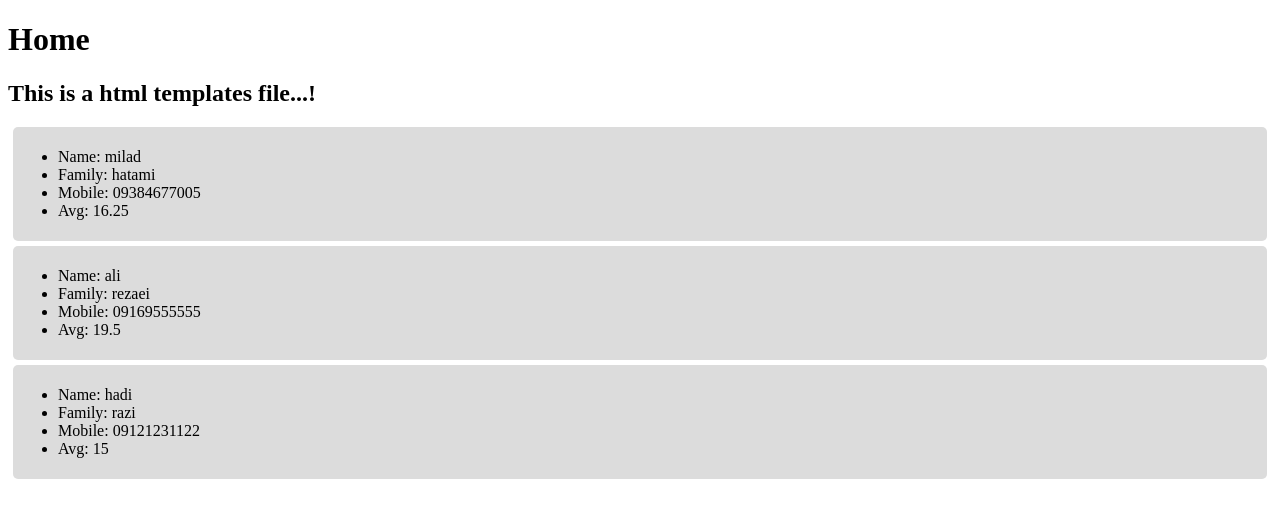
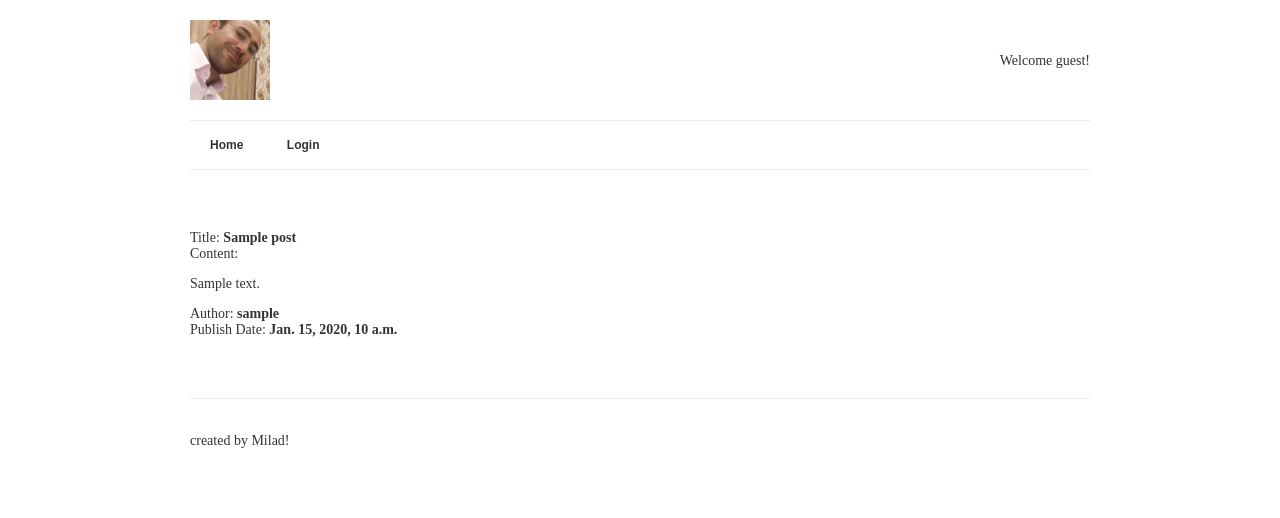
Before and after one commit to HZZSOFT/DjangoGit2, a Django app: page / in a window 1280 px wide. Shown: the top 518 px of the page. Run offline with Django 3.2, Linux system fonts and the light colour scheme; tables that the repository leaves empty hold one stand-in row (values such as "Sample post").

Commit message:
add login and logout page, add login_required decorator, change default LOGIN_URL and LOGIN_REDIRECT_URL

```diff
--- a/DjangoGit2/settings.py
+++ b/DjangoGit2/settings.py
@@ -5,7 +5,7 @@ Generated by 'django-admin startproject' using Django 2.1.2.
 
 For more information on this file, see
 https://docs.djangoproject.com/en/2.1/topics/settings/
-
+LOGIN_URL
 For the full list of settings and their values, see
 https://docs.djangoproject.com/en/2.1/ref/settings/
 """
@@ -52,6 +52,10 @@ MIDDLEWARE = [
 ]
 
 ROOT_URLCONF = 'DjangoGit2.urls'
+
+LOGIN_URL = '/login/'
+
+LOGIN_REDIRECT_URL = '/'
 
 TEMPLATES = [
     {
--- a/DjangoGit2/static/css/style.css
+++ b/DjangoGit2/static/css/style.css
@@ -70,7 +70,7 @@ nav a {
     line-height: 18px;
     padding: 15px 20px;
     display: inline-block;
-    text-transform: uppercase;
+    /*text-transform: uppercase;*/
     font-family: Arial, serif;
     color: #333;
 }
--- a/DjangoGit2/templates/base.html
+++ b/DjangoGit2/templates/base.html
@@ -2,7 +2,7 @@
 <!doctype html>
 <html>
 	<head>
-		<title>Django Git 2</title>
+		<title>Home</title>
 		<meta charset="utf-8">
 		<meta name="description"content="My great book review site">
 		<meta name="viewport" content="width=device-width, initial-scale=1">
@@ -12,18 +12,28 @@
 	<body>
 		<div class="container">
 			<header>
+            <a href="{%  url 'index' %}">
 				<img src="{% static 'img/milad.jpg' %}" alt="DjangoGit2!" class="logo"/>
+            </a>
 				<div class="welcome">
-					{% if request.user.is_authenticated %}
+						{% if request.user.is_authenticated %}
 						<p>Hello {{ request.user.username|title }}, you last logged in at {{ request.user.last_login|date:"D d M Y" }}</p>
 					{% else %}
 						<p>Welcome guest!</p>
 					{% endif %}
 				</div>
+
 			</header>
 
 			<nav>
-				<a href="{% url 'posts' %}">Posts</a>
+                {% if request.user.is_authenticated %}
+                        <a href="{% url 'posts' %}">Posts</a>
+                        <a href="{% url 'logout' %}">Logout</a>
+                    {% else %}
+                        <a href="{% url 'index' %}">Home</a>
+                        <a href="{% url 'login' %}">Login</a>
+                    {% endif %}
+
 			</nav>
 
 			<main>
--- a/DjangoGit2/urls.py
+++ b/DjangoGit2/urls.py
@@ -14,7 +14,8 @@ Including another URLconf
     2. Add a URL to urlpatterns:  path('blog/', include('blog.urls'))
 """
 from django.contrib import admin
-from django.conf.urls import  url, include
+from django.conf.urls import url, include
+# from django.contrib.auth import views as auth_views
 
 
 urlpatterns = [
--- a/register_app/templates/index.html
+++ b/register_app/templates/index.html
@@ -1,24 +1,20 @@
-{% load staticfiles %}
+{% extends 'base.html' %}
 
-<!DOCTYPE html>
-<html lang="en" xmlns="http://www.w3.org/1999/html">
-<head>
-    <meta charset="UTF-8">
-    <title>Home</title>
-    <link rel="stylesheet" type="text/css" href="{% static 'style.css' %}">
-</head>
-<body>
-    <h1>Home</h1>
-    <h2>This is a html templates file...! </h2>
-    {% for item in customers %}
-    <div class="customer">
-        <ul>
-            <li>Name: {{ item.name }}</li>
-            <li>Family: {{ item.family }}</li>
-            <li>Mobile: {{ item.mobile }}</li>
-            <li>Avg: {{ item.avg }}</li>
-        </ul>
+
+{% block content %}
+{% for item in posts %}
+    <div class="posts">
+        <span>Title: </span>
+        <b>{{ item.title }}</b>
+        <br/>
+        <span>Content: </span>
+        <p>{{ item.content }}</p>
+
+        <span>Author:</span>
+        <b>{{ item.author }}</b>
+        <br/>
+        <span>Publish Date: </span>
+        <b>{{ item.publish_date }}</b>
     </div>
-    {% endfor %}
-</body>
-</html>
+{% endfor %}
+{% endblock %}
--- a/register_app/urls.py
+++ b/register_app/urls.py
@@ -1,7 +1,11 @@
 from django.conf.urls import url
+from django.urls import path
 from . import views
+from django.contrib.auth import views as auth_views
 
 urlpatterns = [
+    url(r'^login/$', auth_views.LoginView.as_view(), name="login"),
+    url(r'^logout/', views.logout_view, name="logout"),
     url(r'^$', views.index, name='index'),
     url(r'^posts/new', views.new_post, name='new_post'),
     url(r'^posts/', views.posts, name='posts')
--- a/register_app/views.py
+++ b/register_app/views.py
@@ -1,19 +1,33 @@
+from django.contrib.auth.decorators import login_required
 from django.shortcuts import render
 from .models import Post
 from .forms import PostForm
 from django.shortcuts import redirect
+from django.contrib.auth import logout
 
 
 # Create your views here.
 def index(request):
-    return render(request, 'index.html', {'customers': customers})
+    all_post = Post.objects.all()
+    return render(request, 'index.html', {'posts': all_post})
 
 
+def logout_view(request):
+    logout(request)
+    return render(request, 'logout.html')
+
+
+def login():
+    return
+
+
+@login_required
 def posts(request):
     all_post = Post.objects.all()
     return render(request, 'posts.html', {'posts': all_post})
 
 
+@login_required
 def new_post(request):
     if request.method == "POST":
         form = PostForm(request.POST)
@@ -24,18 +38,3 @@ def new_post(request):
     else:
         form = PostForm()
     return render(request, 'new_post.html', {'form': form})
-
-
-class Customer:
-    def __init__(self, name, family, mobile, avg):
-        self.name = name
-        self.family = family
-        self.mobile = mobile
-        self.avg = avg
-
-
-customers = [
-    Customer('milad', 'hatami', '09384677005', 16.25),
-    Customer('ali', 'rezaei', '09169555555', 19.50),
-    Customer('hadi', 'razi', '09121231122', 15)
-]
```
Also changed, not shown: register_app/templates/logout.html (added, +10 -0 lines), register_app/templates/new_post.html (+4 -9 lines), register_app/templates/registration/login.html (added, +10 -0 lines).
